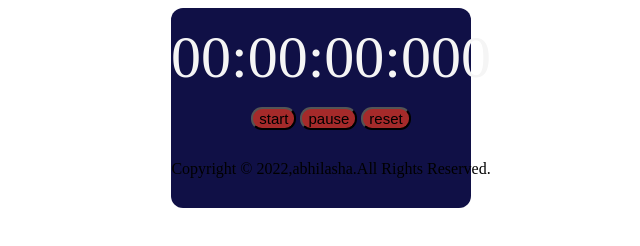
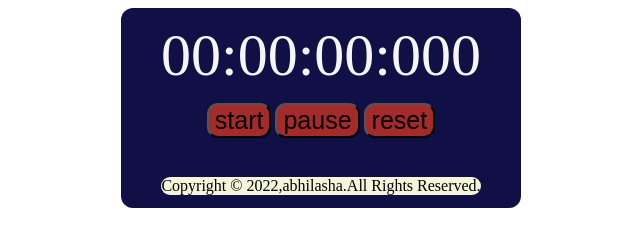
Before and after one commit to Abhilasha1197/StopWatch, a plain HTML site: page index.html in a window 1280 px wide. Shown: the whole page, without its empty margins (319-959 px from the left). Drawn offline with Linux system fonts and the light colour scheme.

Commit message:
Update style.css

```diff
--- a/style.css
+++ b/style.css
@@ -7,7 +7,7 @@
 
  .myWatch{
     background-color: rgba(2, 2, 59, 0.942);
-    width: 300px;
+    width:400px;
     height: 200px;
     border: hidden;
     border-radius: 12px;
@@ -23,7 +23,7 @@
 }
  .myButtons button{
      border-radius: 11px;
-     font-size: 15px;
+     font-size: 25px;
      background-color: brown;
  }
  button:hover {
@@ -32,3 +32,10 @@
  button:active{
      background-color: var(--dark);
  }
+
+ .footer{
+    background-color: beige;
+
+    align-self: center;
+    border-radius: 12px;
+ }
```
